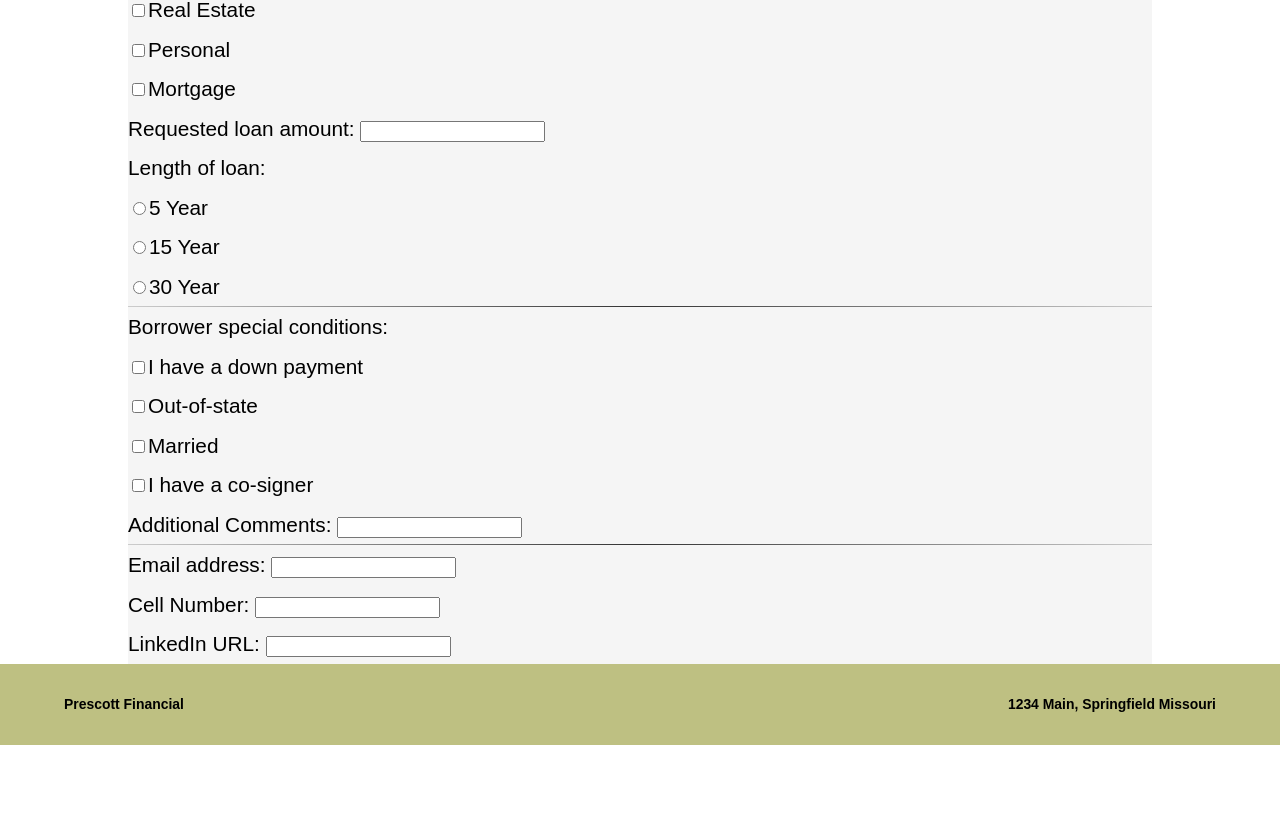
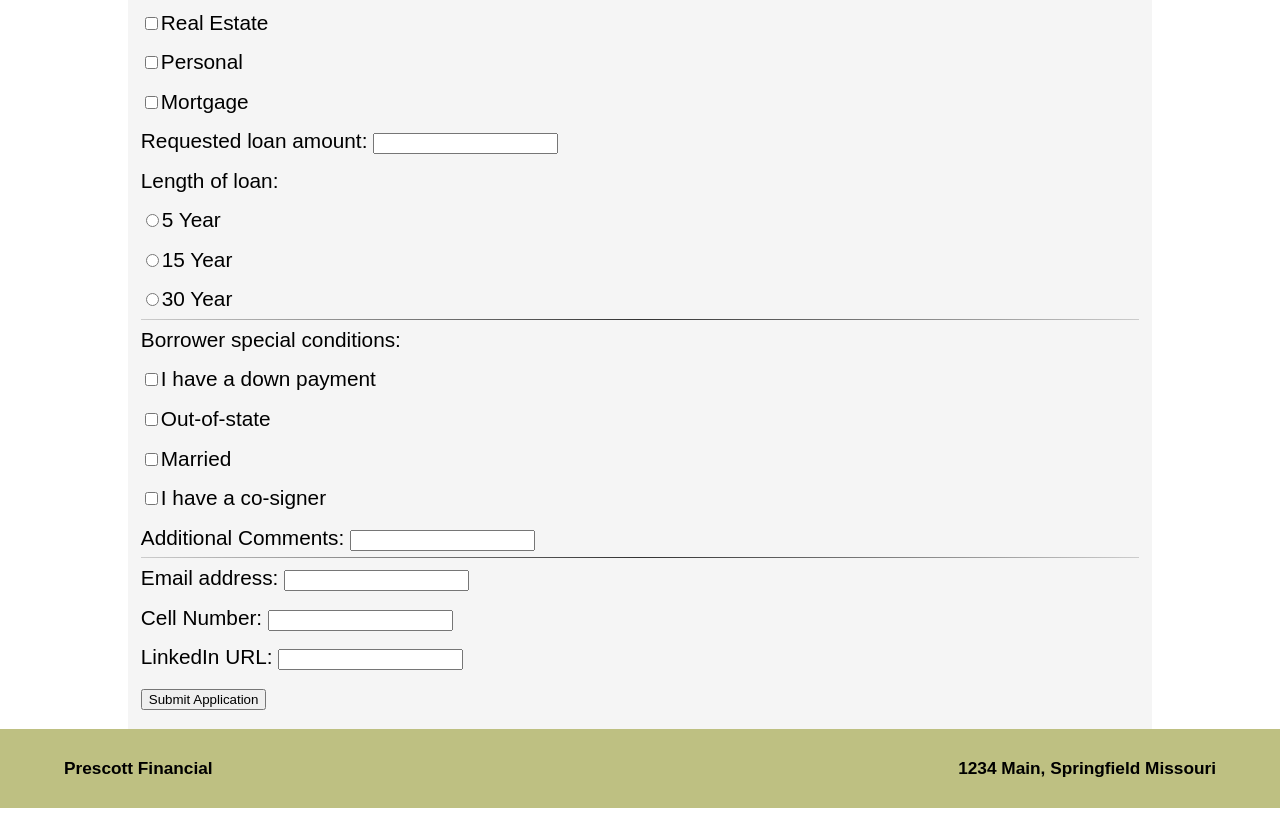
Before and after one commit to m-tambo/HTML-exercise-banking-form, a plain HTML site: page index.html in a window 1280 px wide. Shown: the part 555-1368 px from the top of the page. Before the commit the page ends 1305 px from the top, so only its background shows below. Drawn offline with Linux system fonts and the light colour scheme; a web font is replaced by a local one.

Commit message:
fixed the footer

```diff
--- a/index.html
+++ b/index.html
@@ -57,6 +57,9 @@
         Cell Number: <input type="text" name="cellNum"><br>
         LinkedIn URL: <input type="url" name="linkedInUrl"><br>
       </div>
+      <div class="button">
+        <button type="submit">Submit Application</button>
+      </div>
     </form>
 
       	<!--  Is this another way to do it?
@@ -86,8 +89,8 @@
   </div>
 
   <footer>
-    <h6>Prescott Financial</h6>
-    <h6>1234 Main, Springfield Missouri</h6>
+    <h5>Prescott Financial</h5>
+    <h5>1234 Main, Springfield Missouri</h5>
   </footer>
 </body>
 </html>
--- a/styling.css
+++ b/styling.css
@@ -23,14 +23,23 @@ form {
 	background-color: #f5f5f5;
 	line-height: 1.9em;
 	margin: 0 10%;
+	padding: 1%;
 }
 
 form hr {
-	margin: 0;
+   margin: 0;
    border: 0;
    height: 1px;
    background: #666;
    background-image: linear-gradient(to right, #ccc, #333, #ccc);
+}
+
+input:focus, textarea:focus {
+	color: #555;
+}
+
+form button {
+
 }
 
 /****** Footer styling ******/
@@ -41,12 +50,12 @@ footer {
 	width: 100%;
 }
 
-footer h6:nth-child(1) {
+footer h5:nth-child(1) {
 	margin-left: 5%;
 	float: left;
 }
 
-footer h6:nth-child(2) {
+footer h5:nth-child(2) {
 	margin-right: 5%;
 	float: right;
 }
```
